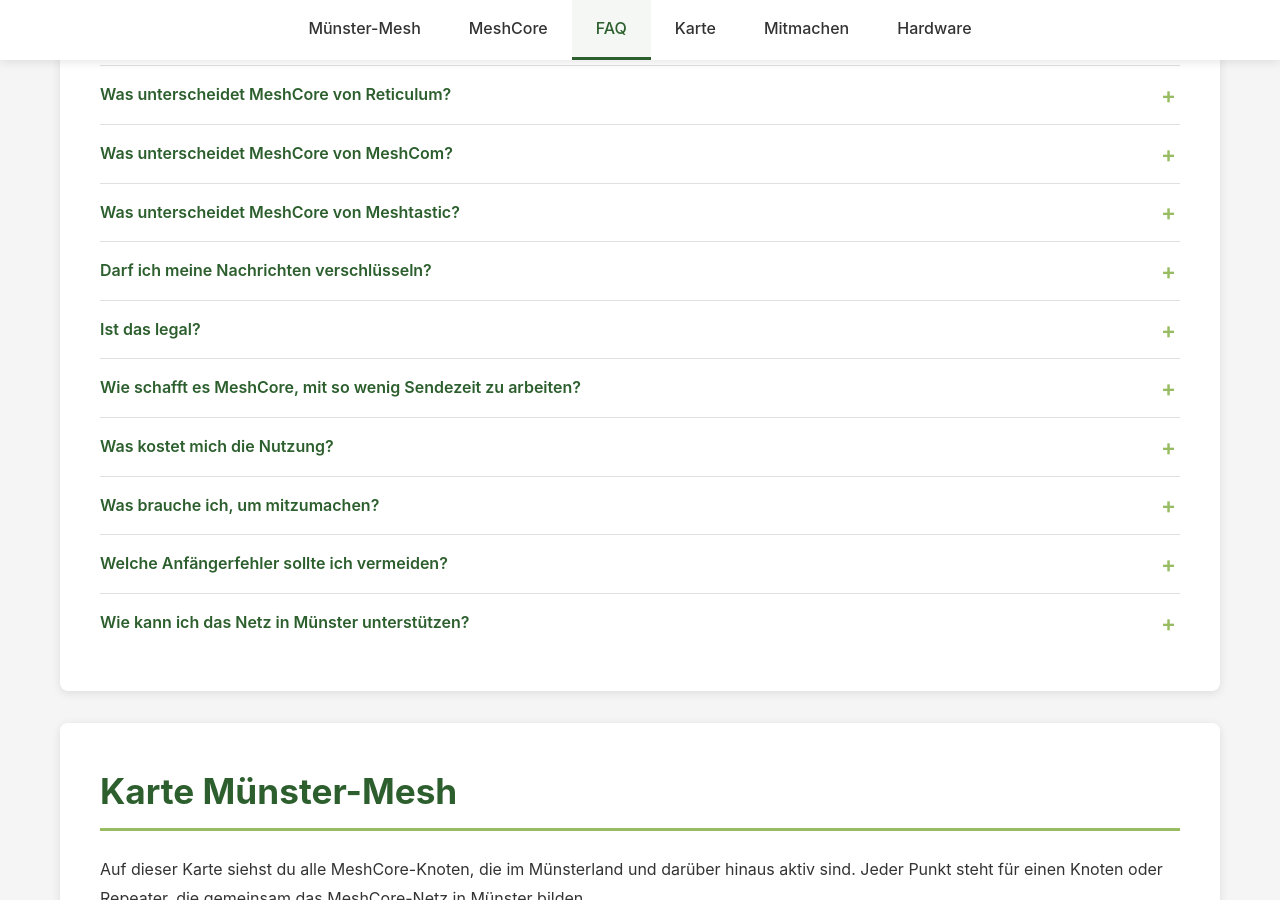
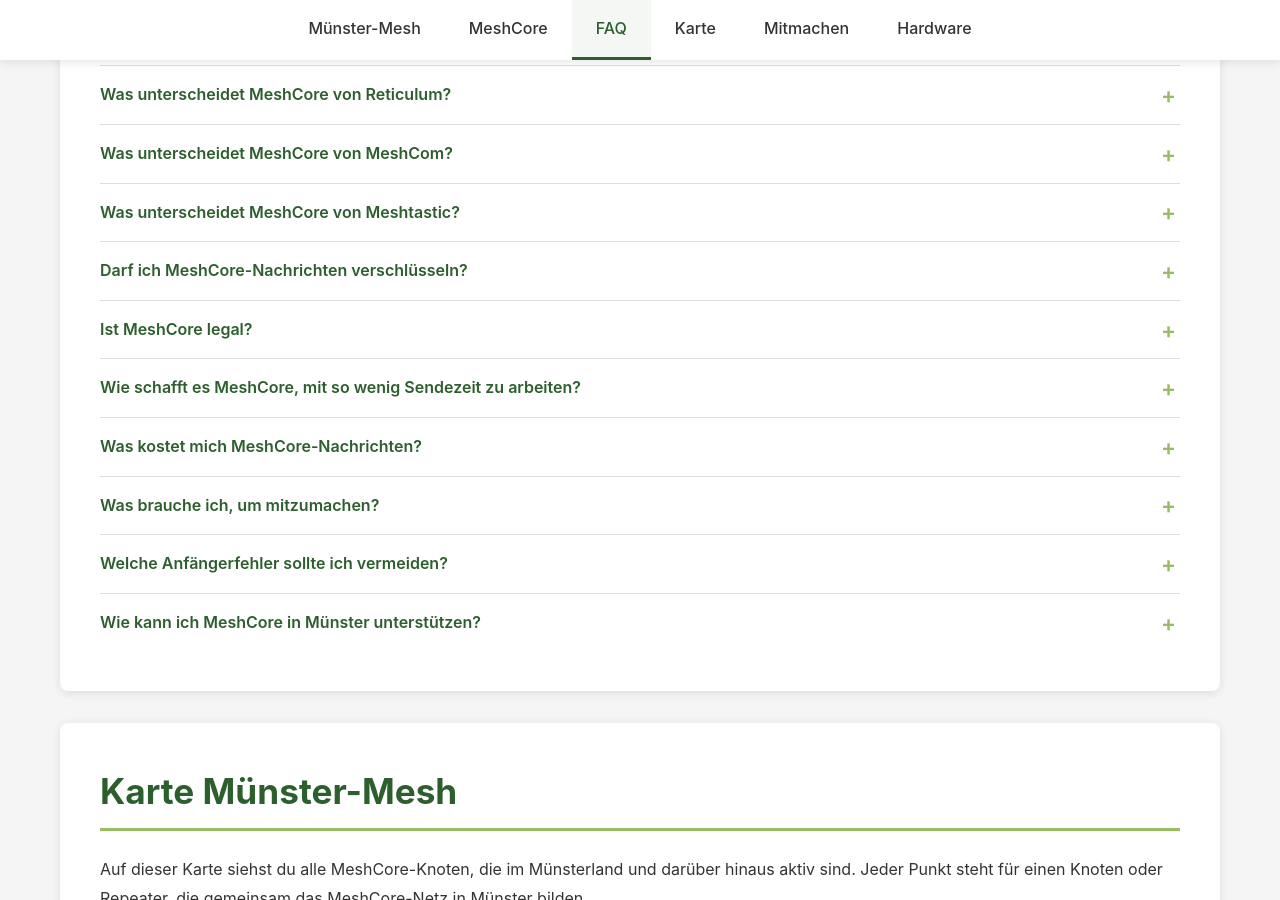
Before and after one commit to muenster-mesh/muenster-mesh-website, a Jekyll site: the page built from index.md, in a window 1280 px wide and 900 px high, scrolled down 1927 px. Built offline with Jekyll 4.4.1, drawn with Linux system fonts in a browser that asks for light colours.

Commit message:
polish FAQ

```diff
--- a/_includes/faq.html
+++ b/_includes/faq.html
@@ -177,7 +177,7 @@
         </details>
 
         <details>
-            <summary>Darf ich meine Nachrichten verschlüsseln?</summary>
+            <summary>Darf ich MeshCore-Nachrichten verschlüsseln?</summary>
             <p>Direktnachrichten zwischen zwei Teilnehmern sind Ende-zu-Ende-verschlüsselt und signiert, sodass nur der
                 Empfänger sie lesen kann.</p>
             <p> Private Kanäle sind mit einem gemeinsamen Passwort verschlüsselt: Mitlesen kann nur,
@@ -188,7 +188,7 @@
         </details>
 
         <details>
-            <summary>Ist das legal?</summary>
+            <summary>Ist MeshCore legal?</summary>
             <p>Ja. MeshCore nutzt das lizenzfreie 868-MHz-Band, das in Europa für solche Anwendungen freigegeben ist.
                 Wichtig ist, dass dein Gerät auf die Region <strong>EU868</strong> eingestellt ist, damit die erlaubten
                 Sendeleistungen und Sendezeiten eingehalten werden.</p>
@@ -227,8 +227,8 @@
         </details>
 
         <details>
-            <summary>Was kostet mich die Nutzung?</summary>
-            <p>Nein. Abgesehen von der einmaligen Anschaffung der Hardware fallen keine laufenden Kosten an — kein
+            <summary>Was kostet mich MeshCore-Nachrichten?</summary>
+            <p>Abgesehen von der einmaligen Anschaffung der Hardware fallen keine laufenden Kosten an — kein
                 Vertrag, keine SIM-Karte, keine Gebühren. Die MeshCore-Firmware ist freie Software.</p>
         </details>
 
@@ -256,7 +256,7 @@
         </details>
 
         <details>
-            <summary>Wie kann ich das Netz in Münster unterstützen?</summary>
+            <summary>Wie kann ich MeshCore in Münster unterstützen?</summary>
             <p>Am meisten hilft ein zusätzlicher Repeater an einem erhöhten Standort, etwa auf einem Dach oder Balkon.
                 Aber auch jeder neue Teilnehmer mit einem Companion-Gerät belebt das Netz. Wie du einsteigst, erfährst
                 du unter <a href="#mitmachen">Mitmachen</a>.</p>
```
Also changed, not shown: other parts of _includes/faq.html (+1 -1 lines).
